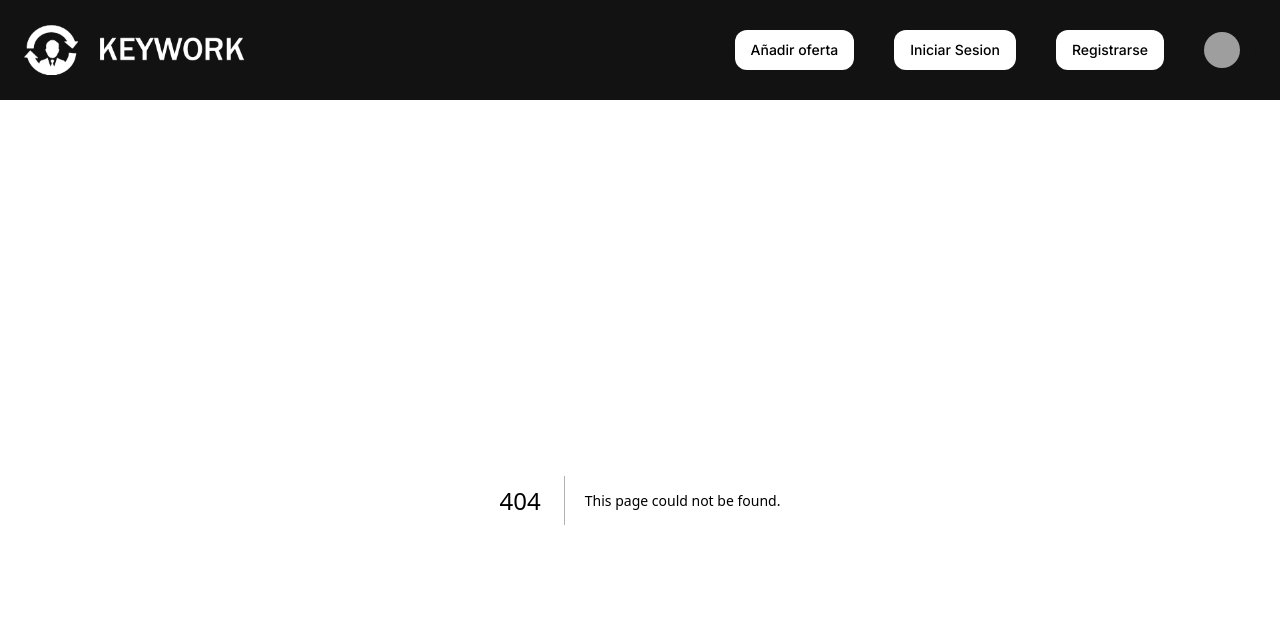
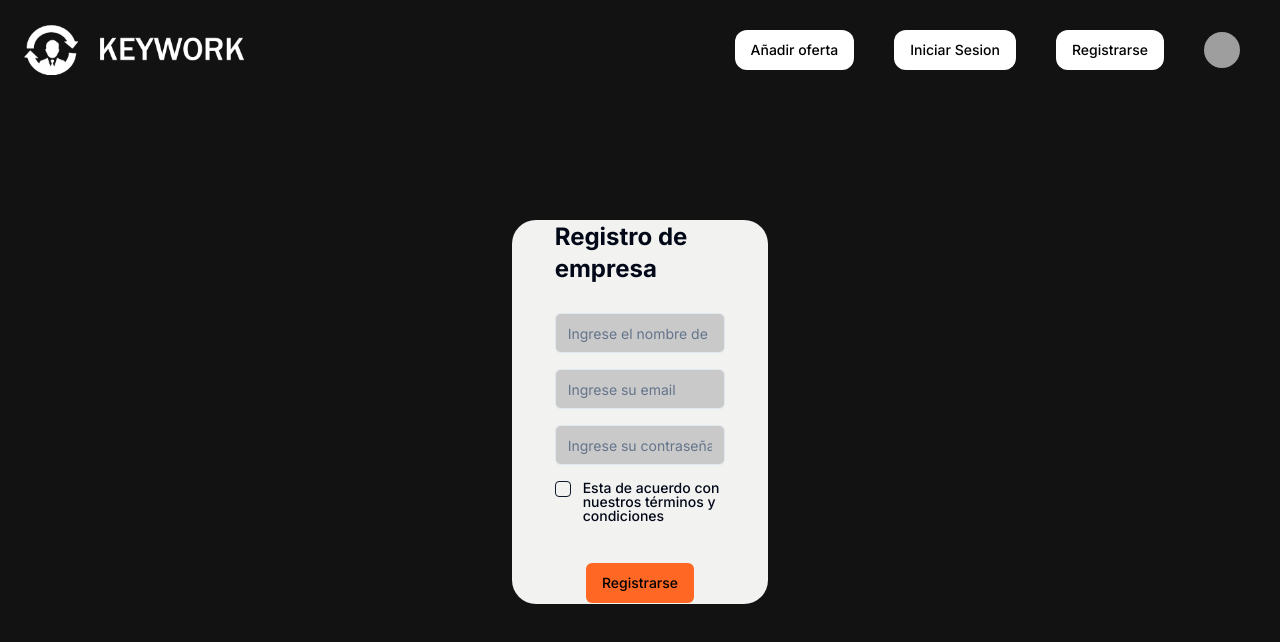
Before and after one commit to linusnicolau0/KeyWork-Front-End, a Next.js app: page /register in a window 1280 px wide. Before the commit this address had no page. Shown: the top 642 px of the page. Built offline with nearby package versions, Linux system fonts and the light colour scheme; grey boxes are pictures that could not be loaded.

Commit message:
login and register frontend

```diff
--- a/app/components/Navbar.tsx
+++ b/app/components/Navbar.tsx
@@ -40,12 +40,16 @@
 
                 {/*Boton de inicio de sesion*/}
                 <Button className="bg-white mr-10 mt-1.5 hover:bg-[#b3b4b6] rounded-xl">
-                    <h1 className="text-black">Iniciar Sesion</h1>
+                    <Link href="/login">
+                        <h1 className="text-black">Iniciar Sesion</h1>
+                    </Link>
                 </Button>
 
                 {/*Boton de registro*/}
                 <Button className="bg-white mr-6 mt-1.5 hover:bg-[#b3b4b6] rounded-xl">
-                    <h1 className="text-black">Registrarse</h1>
+                    <Link href="/register">
+                        <h1 className="text-black">Registrarse</h1>
+                    </Link>
                 </Button>
 
                 {/*Foto de usuario*/}
--- /dev/null
+++ b/app/login/page.tsx
@@ -0,0 +1,28 @@
+import { Button } from "@/components/ui/button";
+import { Input } from "@/components/ui/input";
+
+export default function Login() {
+    return (
+        <div className="mt-[120px] flex justify-center">
+            <div className="w-1/5 h-96 bg-[#f2f2f0] rounded-3xl flex flex-col justify-center items-center space-y-5">
+                <div className="w-2/3 flex justify-center mb-6">
+                    <h1 className="font-bold text-2xl">Inicio de sesión</h1>
+                </div>
+                <div className="w-2/3">
+                    <Input type="email" placeholder="Ingrese su email" className="bg-[#c9c9c9] text-muted-foreground"></Input>
+                </div>
+                <div className="w-2/3">
+                    <Input type="password" placeholder="Ingrese su contraseña" className="bg-[#c9c9c9] text-muted-foreground"></Input>
+                </div>
+                <div className="w-2/3">
+                    <h1 className="text-[#6765ff] text-xs font-bold">¿Olvidaste tu contraseña?</h1>
+                </div>
+                <div className="w-2/3 flex justify-center">
+                    <Button type="submit" className="bg-[#ff6725] text-black mt-6">
+                        Iniciar sesión
+                    </Button>
+                </div>
+            </div>
+        </div>
+    )
+}
--- /dev/null
+++ b/app/register/page.tsx
@@ -0,0 +1,42 @@
+import { Button } from "@/components/ui/button";
+import { Checkbox } from "@/components/ui/checkbox";
+import { Input } from "@/components/ui/input";
+
+export default function Register() {
+    return (
+        <div className="mt-[120px] flex justify-center">
+            <div className="w-1/5 h-96 bg-[#f2f2f0] rounded-3xl flex flex-col justify-center items-center space-y-4">
+                <div className="w-2/3 flex justify-center mb-3">
+                    <h1 className="font-bold text-2xl">Registro de empresa</h1>
+                </div>
+                <div className="w-2/3">
+                    <Input type="form" placeholder="Ingrese el nombre de empresa" className="bg-[#c9c9c9] text-muted-foreground"></Input>
+                </div>
+                <div className="w-2/3">
+                    <Input type="email" placeholder="Ingrese su email" className="bg-[#c9c9c9] text-muted-foreground"></Input>
+                </div>
+                <div className="w-2/3">
+                    <Input type="password" placeholder="Ingrese su contraseña" className="bg-[#c9c9c9] text-muted-foreground"></Input>
+                </div>
+                <div className="w-2/3">
+                    <div className="flex space-x-3">
+                        <Checkbox id="terms1" required />
+                        <div className="grid gap-2 leading-none">
+                            <label
+                            htmlFor="terms1"
+                            className="text-sm font-medium leading-none peer-disabled:cursor-not-allowed peer-disabled:opacity-70"
+                            >
+                            Esta de acuerdo con nuestros términos y condiciones
+                            </label>
+                        </div>
+                    </div>
+                </div>
+                <div className="w-2/3 flex justify-center">
+                    <Button type="submit" className="bg-[#ff6725] text-black mt-6">
+                        Registrarse
+                    </Button>
+                </div>
+            </div>
+        </div>
+    )
+}
--- /dev/null
+++ b/components/ui/checkbox.tsx
@@ -0,0 +1,30 @@
+"use client"
+
+import * as React from "react"
+import * as CheckboxPrimitive from "@radix-ui/react-checkbox"
+import { Check } from "lucide-react"
+
+import { cn } from "@/lib/utils"
+
+const Checkbox = React.forwardRef<
+  React.ElementRef<typeof CheckboxPrimitive.Root>,
+  React.ComponentPropsWithoutRef<typeof CheckboxPrimitive.Root>
+>(({ className, ...props }, ref) => (
+  <CheckboxPrimitive.Root
+    ref={ref}
+    className={cn(
+      "peer h-4 w-4 shrink-0 rounded-sm border border-primary ring-offset-background focus-visible:outline-none focus-visible:ring-2 focus-visible:ring-ring focus-visible:ring-offset-2 disabled:cursor-not-allowed disabled:opacity-50 data-[state=checked]:bg-primary data-[state=checked]:text-primary-foreground",
+      className
+    )}
+    {...props}
+  >
+    <CheckboxPrimitive.Indicator
+      className={cn("flex items-center justify-center text-current")}
+    >
+      <Check className="h-4 w-4" />
+    </CheckboxPrimitive.Indicator>
+  </CheckboxPrimitive.Root>
+))
+Checkbox.displayName = CheckboxPrimitive.Root.displayName
+
+export { Checkbox }
--- /dev/null
+++ b/components/ui/input.tsx
@@ -0,0 +1,25 @@
+import * as React from "react"
+
+import { cn } from "@/lib/utils"
+
+export interface InputProps
+  extends React.InputHTMLAttributes<HTMLInputElement> {}
+
+const Input = React.forwardRef<HTMLInputElement, InputProps>(
+  ({ className, type, ...props }, ref) => {
+    return (
+      <input
+        type={type}
+        className={cn(
+          "flex h-10 w-full rounded-md border border-input bg-background px-3 py-2 text-sm ring-offset-background file:border-0 file:bg-transparent file:text-sm file:font-medium placeholder:text-muted-foreground focus-visible:outline-none focus-visible:ring-2 focus-visible:ring-ring focus-visible:ring-offset-2 disabled:cursor-not-allowed disabled:opacity-50",
+          className
+        )}
+        ref={ref}
+        {...props}
+      />
+    )
+  }
+)
+Input.displayName = "Input"
+
+export { Input }
--- a/package.json
+++ b/package.json
@@ -9,10 +9,12 @@
     "lint": "next lint"
   },
   "dependencies": {
+    "@radix-ui/react-checkbox": "^1.0.4",
     "@radix-ui/react-dialog": "^1.0.5",
     "@radix-ui/react-dropdown-menu": "^2.0.6",
     "@radix-ui/react-separator": "^1.0.3",
     "@radix-ui/react-slot": "^1.0.2",
+    "axios": "^1.7.2",
     "class-variance-authority": "^0.7.0",
     "clsx": "^2.1.1",
     "lucide-react": "^0.379.0",
```
Also changed, not shown: 1 other file (tests, documents, lock files or other folders).
